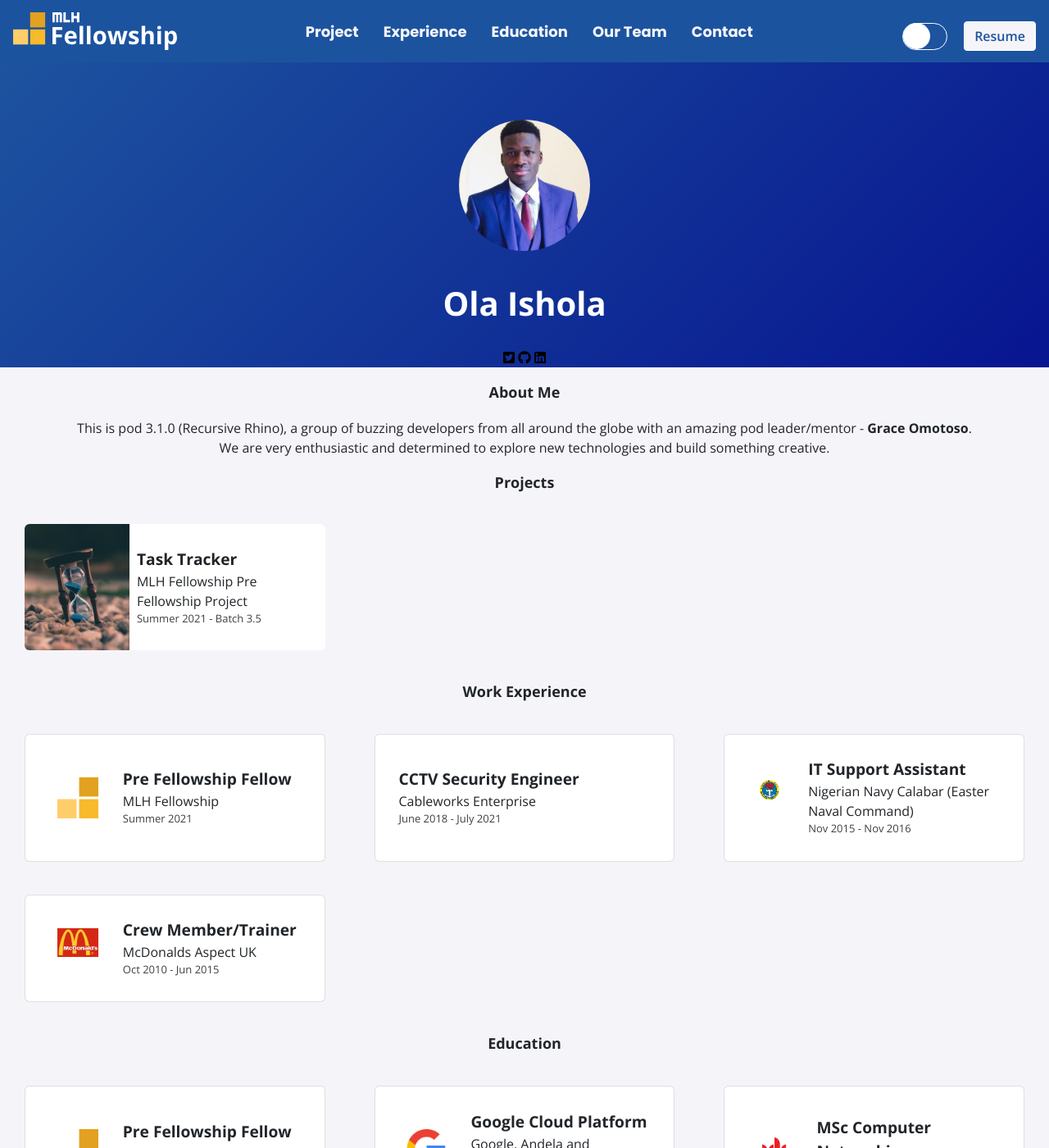
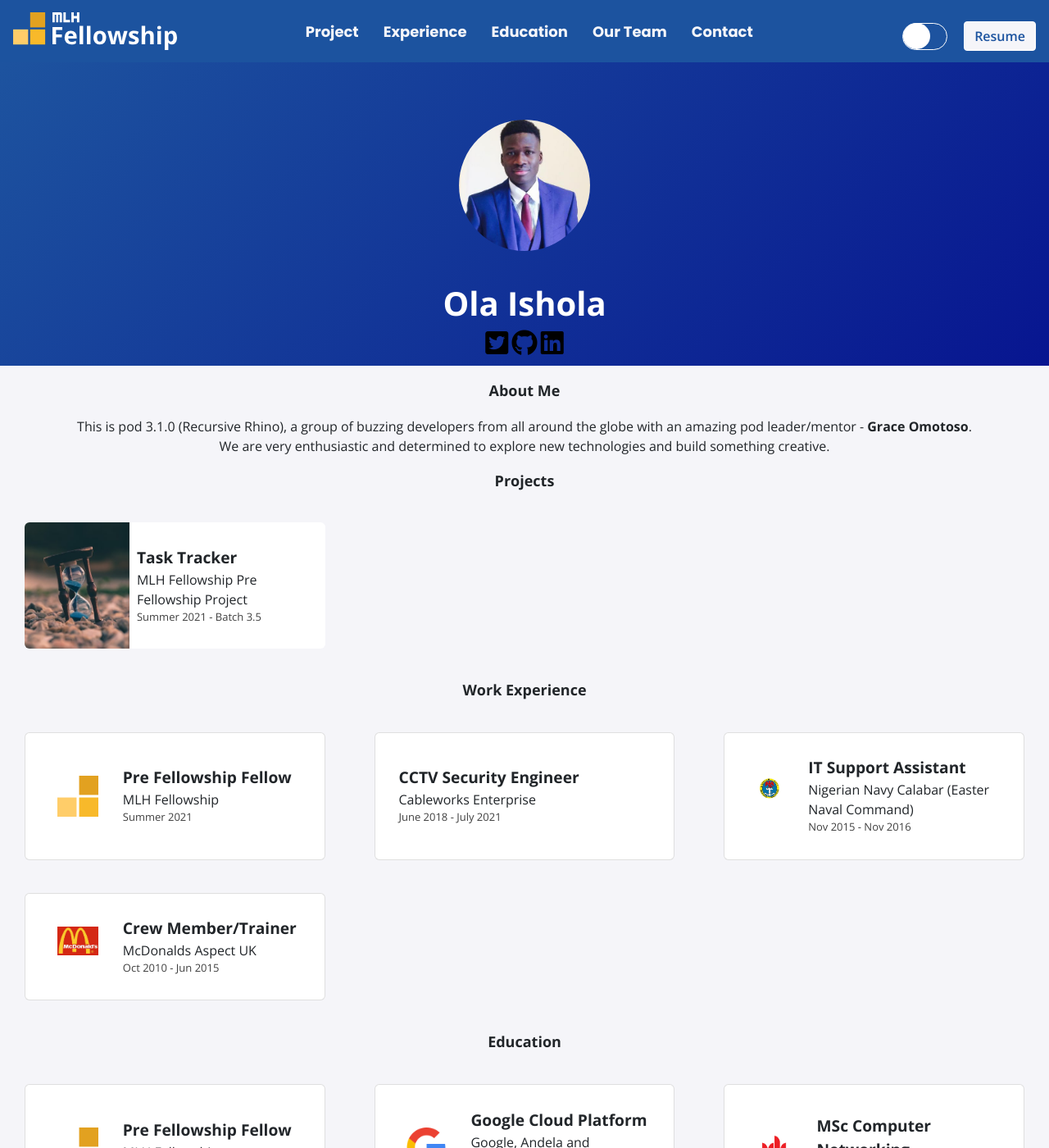
Before and after one commit to olaishola05/olaishola.github.io, a Jekyll site: the page built from index.html, in a window 1280 px wide and 1400 px high. Shown: the whole window at 82% size. Built offline with Jekyll 4.4.1, drawn with Linux system fonts in a browser that asks for light colours; nearby versions of some CDN libraries.

Commit message:
fixed the size of the profile icon and set color on hover

```diff
--- a/_config.yml
+++ b/_config.yml
@@ -7,13 +7,13 @@
 form_url: "https://formspree.io/f/mnqlbokq"
 
 twitter_username: https://twitter.com/Orlaish
-t-class: fab fa-twitter-square
+t-class: fab fa-twitter-square fa-2x
 
 github_username: https://github.com/netman5
-g-class: fab fa-github
+g-class: fab fa-github fa-2x
 
 linkedin_username: https://www.linkedin.com/olaishola
-l-class: fab fa-linkedin
+l-class: fab fa-linkedin fa-2x
 
 sass:
   sass_dir: _sass
--- a/_sass/profile.scss
+++ b/_sass/profile.scss
@@ -6,7 +6,7 @@
     font-size: 2.5em;
     font-weight: 700;
     color: white;
-    margin-bottom: 30px;
+    // margin-bottom: 30px;
     transition: all 0.3s;
   }
 
@@ -24,6 +24,14 @@
     margin-bottom: 20px;
     height: 250px;
     transition: all 0.3s;
+  }
+  .top-icons{
+    margin-bottom: 10px;
+  }
+
+  .top-icons i:hover{
+    color: white
+
   }
 }
 
```
